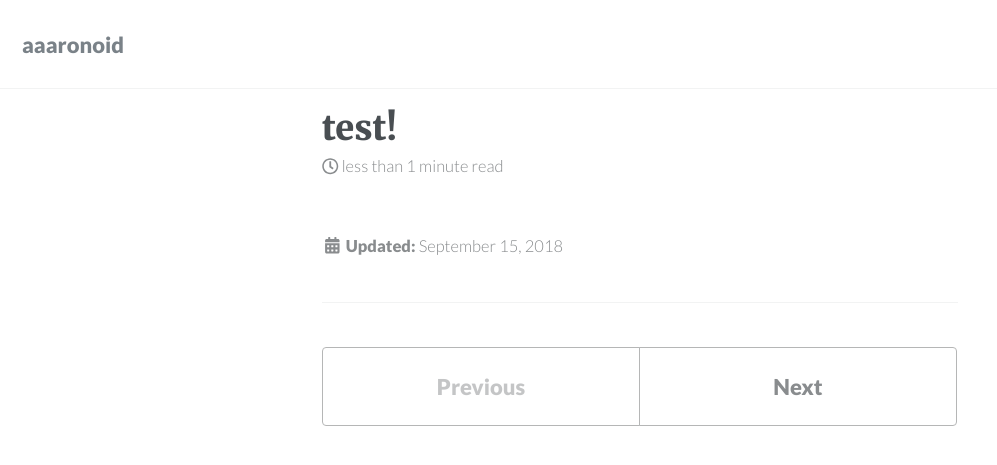
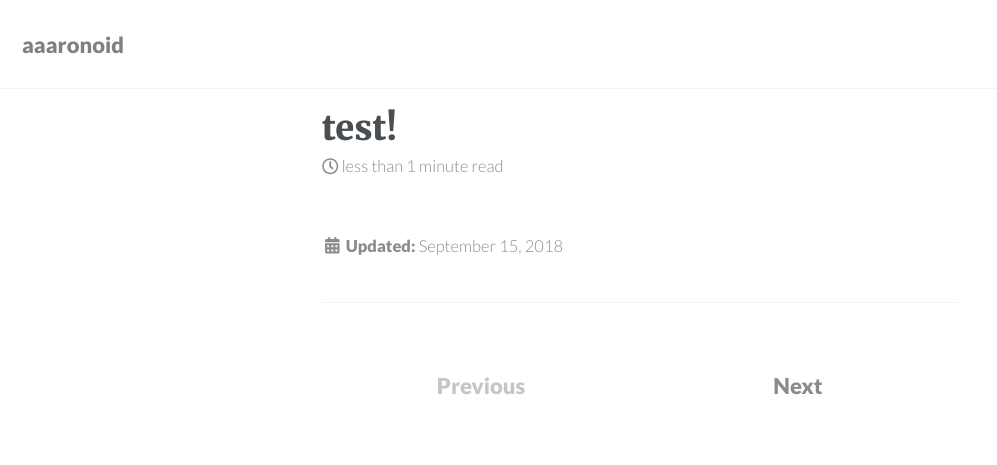
Before and after one commit to aaaronorg/art_aaaronorg, a Jekyll site: the page built from _posts/2018-09-15-test-post.markdown, in a window 1280 px wide and 900 px high. Shown: the top 465 px of the window, without its empty margins (0-997 px from the left). Built offline with Jekyll 4.4.1, drawn with Linux system fonts in a browser that asks for light colours; nearby versions of some CDN libraries.

Commit message:
remove border from next/prev links

```diff
--- a/_sass/minimal-mistakes/_navigation.scss
+++ b/_sass/minimal-mistakes/_navigation.scss
@@ -85,7 +85,7 @@
       text-align: center;
       text-decoration: none;
       color: $muted-text-color;
-      /*border: 1px solid mix(#000, $border-color, 25%);*/
+      border: 1px solid mix(#000, $border-color, 25%);
       border-radius: 0;
 
       &:hover {
@@ -134,7 +134,7 @@
     text-align: center;
     text-decoration: none;
     color: $muted-text-color;
-    border: 1px solid mix(#000, $border-color, 25%);
+    /*border: 1px solid mix(#000, $border-color, 25%);*/
     border-radius: $border-radius;
 
     &:hover {
```
